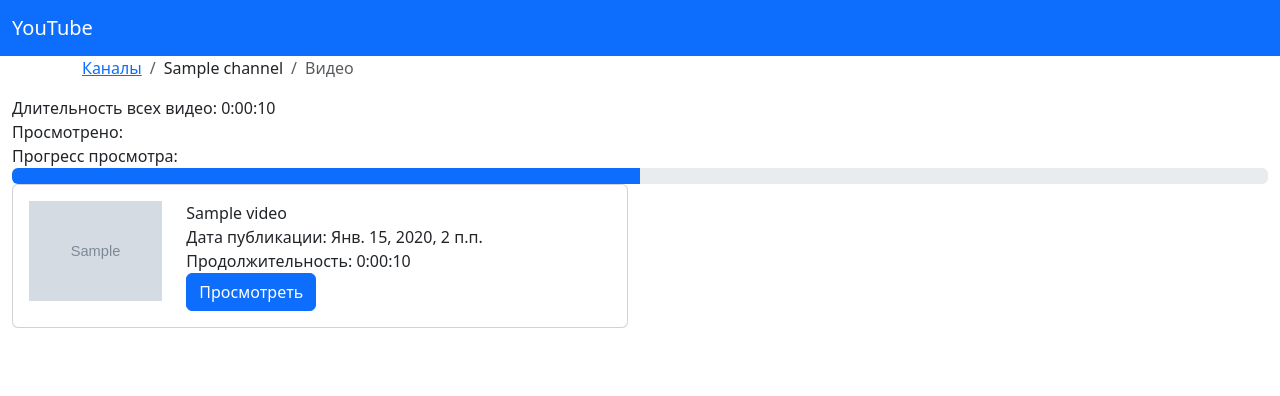
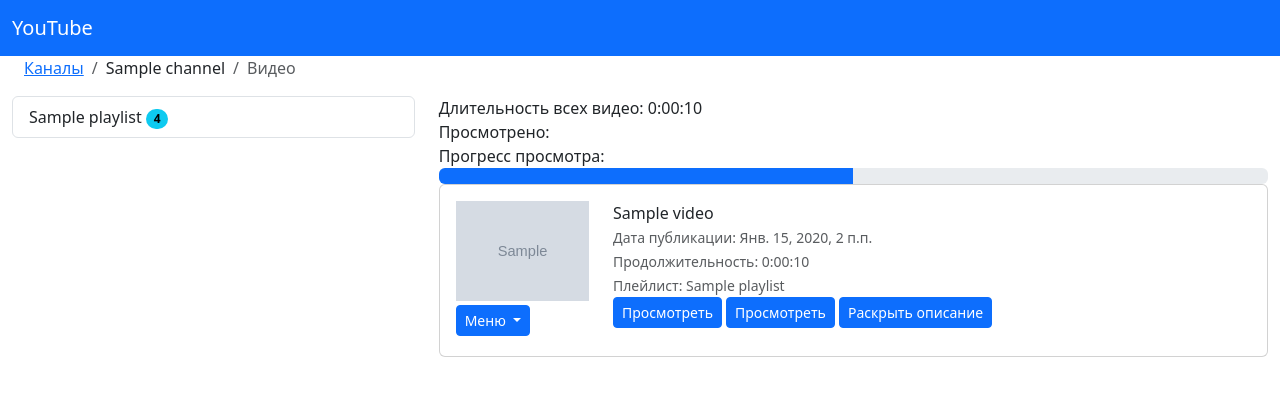
Before and after one commit to UserNikita/easycode_django, a Django app: page /youtube/videos/1/ in a window 1280 px wide. Shown: the top 396 px of the page. Run offline with Django 3.2, Linux system fonts and the light colour scheme; tables that the repository leaves empty hold one stand-in row (values such as "Sample post"); grey boxes marked "Sample" are stand-in pictures; some libraries are stand-ins or nearby versions.

Commit message:
Улучшение вёрстки

```diff
--- a/apps/youtube/templates/youtube/list_videos.html
+++ b/apps/youtube/templates/youtube/list_videos.html
@@ -1,7 +1,8 @@
 {% extends 'youtube/base.html' %}
+{% load youtube_template_tags %}
 
 {% block content %}
-    <div class="container">
+    <div class="container-fluid">
         <nav aria-label="breadcrumb">
             <ol class="breadcrumb">
                 <li class="breadcrumb-item"><a href="{% url "youtube:channels-list" %}">Каналы</a></li>
@@ -10,6 +11,11 @@
             </ol>
         </nav>
     </div>
+    <div class="row">
+        <div class="col-md-4 col-sm-12">
+            {% include_playlists %}
+        </div>
+        <div class="col-md-8 col-sm-12">
             <div>
                 <div>
                     Длительность всех видео: {{ channel.video_duration_sum }}
@@ -19,25 +25,71 @@
                 </div>
                 <div>
                     Прогресс просмотра:
-            <div class="progress" role="progressbar" aria-label="Progress" aria-valuenow="50" aria-valuemin="0" aria-valuemax="100">
+                    <div class="progress" role="progressbar" aria-label="Progress" aria-valuenow="50" aria-valuemin="0"
+                         aria-valuemax="100">
                         <div class="progress-bar" style="width: 50%"></div>
                     </div>
                 </div>
             </div>
             <div class="row">
                 {% for video in video_list %}
-            <div class="col-6">
+                    <div class="col-12">
                         <div class="card mb-1">
                             <div class="card-body">
                                 <div class="row">
                                     <div class="col-auto">
                                         <img src="{{ video.thumbnail_url }}" alt="" height="100">
+                                        <div class="dropdown">
+                                            <a class="btn btn-sm btn-primary dropdown-toggle my-1"
+                                               href="#"
+                                               role="button"
+                                               data-bs-toggle="dropdown"
+                                               aria-expanded="false"
+                                            >
+                                                Меню
+                                            </a>
+                                            <ul class="dropdown-menu">
+                                                <li><a class="dropdown-item" href="#">Открыть в ютубе</a></li>
+                                                <li><a class="dropdown-item" href="#">Пометить просмотренным</a></li>
+                                            </ul>
+                                        </div>
                                     </div>
                                     <div class="col">
                                         <div class="card-text">{{ video.title }}</div>
-                                <div>Дата публикации: {{ video.publish_date }}</div>
-                                <div>Продолжительность: {{ video.duration_display }}</div>
-                                <a href="#" class="btn btn-primary">Просмотреть</a>
+                                        <div>
+                                            <small class="text-body-secondary">
+                                                Дата публикации: {{ video.publish_date }}
+                                            </small>
+                                        </div>
+                                        <div>
+                                            <small class="text-body-secondary">
+                                                Продолжительность: {{ video.duration_display }}
+                                            </small>
+                                        </div>
+                                        {% if video.playlist %}
+                                            <div>
+                                                <small class="text-body-secondary">
+                                                    Плейлист: {{ video.playlist }}
+                                                </small>
+                                            </div>
+                                        {% endif %}
+                                        <div class="d-inline-flex gap-1">
+                                            <a href="#" class="btn btn-sm btn-primary">Просмотреть</a>
+                                            <a href="#" class="btn btn-sm btn-primary">Просмотреть</a>
+                                            <button class="btn btn-sm btn-primary"
+                                                    data-bs-toggle="collapse"
+                                                    data-bs-target="#video_description_{{ video.id }}"
+                                                    aria-expanded="false"
+                                                    aria-controls="collapseExample"
+                                            >
+                                                Раскрыть описание
+                                            </button>
+                                        </div>
+                                    </div>
+                                </div>
+                                <div class="collapse" id="video_description_{{ video.id }}">
+                                    <div class="card card-body">
+                                        {{ video.description }}
                                     </div>
                                 </div>
                             </div>
@@ -45,4 +97,7 @@
                     </div>
                 {% endfor %}
             </div>
+        </div>
+    </div>
+
 {% endblock %}
--- /dev/null
+++ b/apps/youtube/templates/youtube/playlist_sidebar.html
@@ -0,0 +1,7 @@
+<div class="list-group">
+    {% for playlist in playlists %}
+        <a href="#" class="list-group-item list-group-item-action" aria-current="true">
+            {{ playlist.title }} <span class="badge rounded-pill text-bg-info">4</span>
+        </a>
+    {% endfor %}
+</div>
--- /dev/null
+++ b/apps/youtube/templatetags/youtube_template_tags.py
@@ -0,0 +1,11 @@
+from django import template
+
+register = template.Library()
+
+
+@register.inclusion_tag(filename="youtube/playlist_sidebar.html", takes_context=True)
+def include_playlists(context):
+    context.update({
+        'playlists': context["channel"].playlist_set.all(),
+    })
+    return context
```
Also changed, not shown: apps/youtube/templatetags/__init__.py (added). Lines whose indentation alone changed are shown as unchanged.
